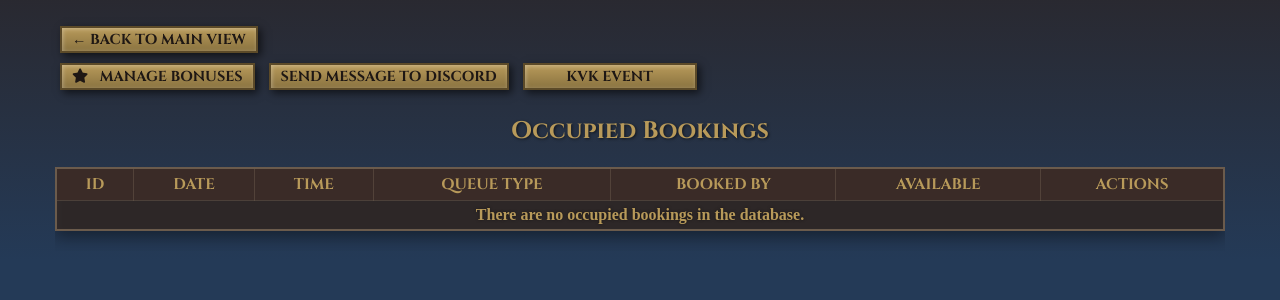
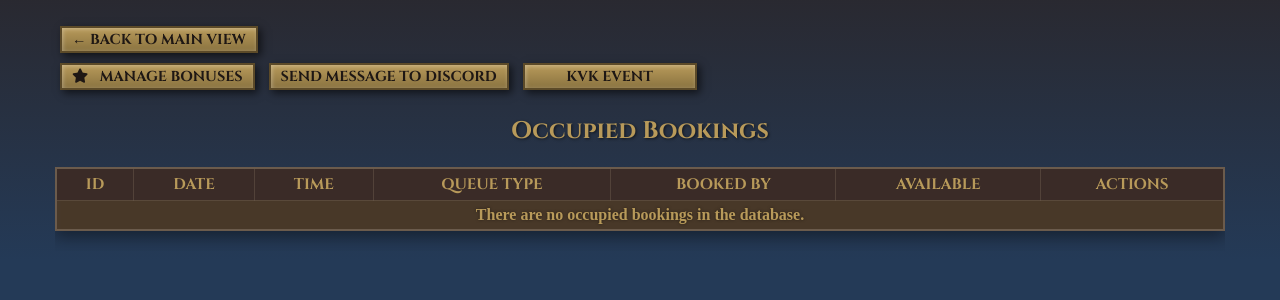
Before and after one commit to MEPPERDONAS/185_reservas, a Flask app: page /admin in a window 1280 px wide. Shown: the part 140-440 px from the top of the page. Run offline with Flask 3, Linux system fonts and the light colour scheme; the visitor is signed in with stand-in values (Sample User, id 1); data that the repository does not hold is empty.

Commit message:
footer 2

```diff
--- a/static/style.css
+++ b/static/style.css
@@ -452,7 +452,7 @@ table {
     max-width: 600px; /* Ancho máximo para cada tabla en pantallas anchas */
     border-collapse: collapse;
     margin-bottom: 20px; /* Separación entre tablas cuando están apiladas */
-    background-color: var(--aoe-panel-bg);
+    background-color: var(--aoe-accent-gold);
     box-shadow: 0 6px 15px rgba(0, 0, 0, 0.4), inset 2px 2px 5px rgba(255, 255, 255, 0.1);
     border-radius: 0px;
     overflow: hidden;
```
